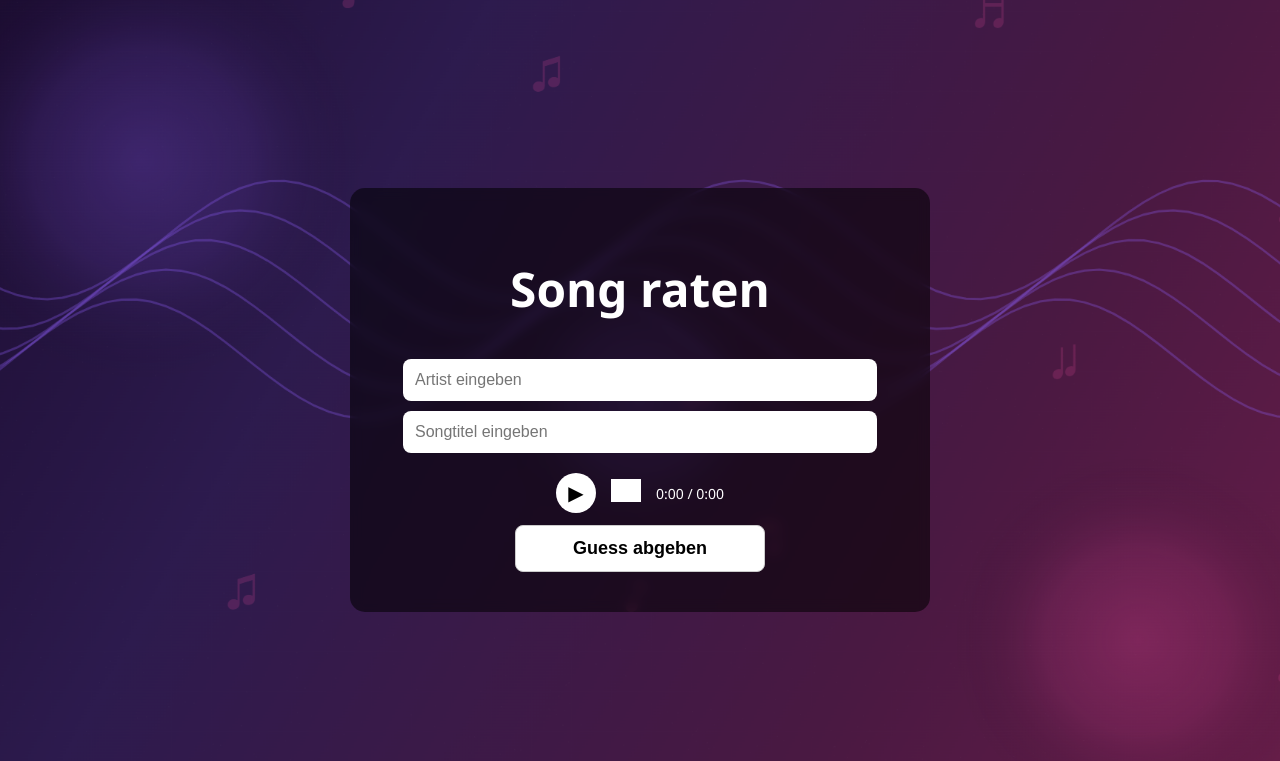
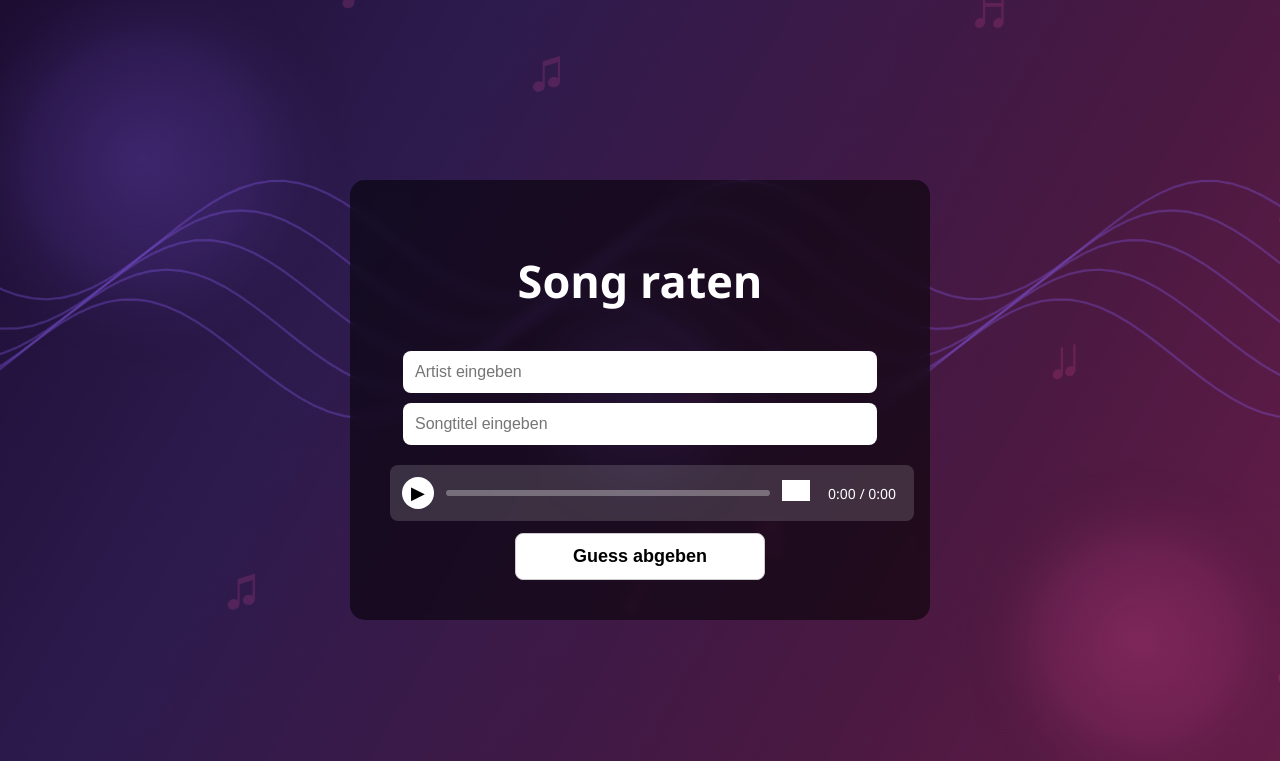
Before and after one commit to iguessimerika/beatguessr, a Flask app: page /spiel-starten in a window 1280 px wide. Shown: the top 761 px of the page. Run offline with Flask 3, Linux system fonts and the light colour scheme; a user stored in the database is signed in; grey boxes are pictures that could not be loaded.

Commit message:
spiel_start.html  überarbeitet

```diff
--- a/templates/spiel_start.html
+++ b/templates/spiel_start.html
@@ -4,8 +4,6 @@
     <meta charset="UTF-8">
     <meta name="viewport" content="width=device-width, initial-scale=1.0">
     <title>BeatGuessr – Spiel</title>
-
-    <link rel="icon" type="image/png" href="../static/favicon.png">
 
     <style>
         body {
@@ -14,24 +12,12 @@
             background-position: center;
             background-attachment: fixed;
             margin: 0;
-
             font-family: 'Segoe UI', sans-serif;
-
             display: flex;
             justify-content: center;
             align-items: center;
             height: 100vh;
             color: white;
-        }
-
-        .title-pulse {
-            animation: pulse 1.8s infinite ease-in-out;
-        }
-
-        @keyframes pulse {
-            0%   { transform: scale(1); }
-            50%  { transform: scale(1.08); }
-            100% { transform: scale(1); }
         }
 
         .game-container {
@@ -41,6 +27,15 @@
             backdrop-filter: blur(6px);
             width: 500px;
             text-align: center;
+        }
+
+        input {
+            width: 90%;
+            padding: 12px;
+            border-radius: 8px;
+            border: none;
+            margin-top: 10px;
+            font-size: 16px;
         }
 
         .btn {
@@ -63,23 +58,7 @@
             background: #e6e6e6;
         }
 
-        input {
-            width: 90%;
-            padding: 12px;
-            border-radius: 8px;
-            border: none;
-            margin-top: 10px;
-            font-size: 16px;
-        }
-
-        .hint-box {
-            background: rgba(255,255,255,0.15);
-            padding: 12px;
-            border-radius: 8px;
-            margin-top: 15px;
-            display: none;
-        }
-
+        /* Dropdown */
         .dropdown {
             width: 90%;
             background: rgba(255,255,255,0.9);
@@ -104,53 +83,71 @@
             background: #e6e6e6;
         }
 
-        /* Audio-Controls (eigene) */
+        /* Eigener Player im Stil des Standardplayers */
         .audio-controls {
             margin-top: 20px;
+            width: 100%;
+            background: rgba(255,255,255,0.15);
+            padding: 12px;
+            border-radius: 8px;
             display: flex;
             align-items: center;
-            justify-content: center;
-            gap: 15px;
+            gap: 12px;
         }
 
         .play-btn {
-            width: 40px;
-            height: 40px;
+            width: 32px;
+            height: 32px;
             border-radius: 50%;
             border: none;
-            background: #ffffff;
+            background: white;
             cursor: pointer;
-            font-size: 20px;
-            display: flex;
-            align-items: center;
-            justify-content: center;
+            font-size: 18px;
         }
 
-        .play-btn:hover {
-            background: #e6e6e6;
+        .progress-container {
+            flex: 1;
+            height: 6px;
+            background: rgba(255,255,255,0.3);
+            border-radius: 4px;
+            cursor: pointer;
+            position: relative;
         }
 
-        .time-label {
-            font-size: 14px;
-        }
-
-        /* Lautsprecher + Slider */
-        .volume-container {
-            position: relative;
-            display: inline-block;
+        .progress-bar {
+            height: 100%;
+            width: 0%;
+            background: #4da3ff;
+            border-radius: 4px;
         }
 
         .volume-icon {
-            width: 30px;
+            width: 28px;
             cursor: pointer;
             filter: brightness(0) invert(1);
         }
 
         .volume-slider {
+            width: 90px;
+            display: none;
             position: absolute;
-            left: 40px;
-            top: -2px;
-            width: 120px;
+            bottom: -35px;
+        }
+
+        .volume-container {
+            position: relative;
+        }
+
+        .time-label {
+            font-size: 14px;
+            min-width: 80px;
+        }
+
+        .hint-box {
+            background: rgba(255,255,255,0.15);
+            padding: 12px;
+            border-radius: 8px;
+            margin-top: 15px;
             display: none;
         }
     </style>
@@ -160,25 +157,26 @@
 
     <div class="game-container">
 
-        <h1 class="title-pulse" style="font-size: 45px;">Song raten</h1>
+        <h1 style="font-size: 45px;">Song raten</h1>
 
-        <!-- Eingabefeld Artist -->
         <input id="artistInput" type="text" placeholder="Artist eingeben" autocomplete="off">
         <div id="artistDropdown" class="dropdown"></div>
 
-        <!-- Eingabefeld Songtitel -->
         <input id="songInput" type="text" placeholder="Songtitel eingeben" autocomplete="off">
         <div id="songDropdown" class="dropdown"></div>
 
         <!-- Audio ohne native Controls -->
         <audio id="player">
             <source id="audioSource" src="{{ song_url }}" type="audio/mpeg">
-            Dein Browser unterstützt das Audio-Element nicht.
         </audio>
 
-        <!-- Eigene Audio-Controls -->
+        <!-- Eigener Player -->
         <div class="audio-controls">
             <button id="playPauseBtn" class="play-btn">▶</button>
+
+            <div class="progress-container">
+                <div id="progressBar" class="progress-bar"></div>
+            </div>
 
             <div class="volume-container">
                 <img src="../static/volume.png" id="volumeIcon" class="volume-icon">
@@ -188,37 +186,23 @@
             <span id="timeLabel" class="time-label">0:00 / 0:00</span>
         </div>
 
-        <!-- Guess Button -->
         <button class="btn" id="guessBtn">Guess abgeben</button>
 
-        <!-- Hinweisfelder -->
         <div id="hint1" class="hint-box">{{ hint1 }}</div>
         <div id="hint2" class="hint-box">{{ hint2 }}</div>
 
     </div>
 
     <script>
-        let versuche = 1;
-
-        const hint1 = document.getElementById("hint1");
-        const hint2 = document.getElementById("hint2");
-
-        const guessBtn = document.getElementById("guessBtn");
-
-        const artistInput = document.getElementById("artistInput");
-        const songInput = document.getElementById("songInput");
-
-        const artistDropdown = document.getElementById("artistDropdown");
-        const songDropdown = document.getElementById("songDropdown");
-
         const player = document.getElementById("player");
         const playPauseBtn = document.getElementById("playPauseBtn");
+        const progressContainer = document.querySelector(".progress-container");
+        const progressBar = document.getElementById("progressBar");
         const timeLabel = document.getElementById("timeLabel");
-
         const volumeIcon = document.getElementById("volumeIcon");
         const volumeSlider = document.getElementById("volumeSlider");
 
-        // Play/Pause
+        /* Play/Pause */
         playPauseBtn.addEventListener("click", () => {
             if (player.paused) {
                 player.play();
@@ -229,7 +213,7 @@
             }
         });
 
-        // Zeit-Anzeige
+        /* Zeitformat */
         function formatTime(sec) {
             if (isNaN(sec)) return "0:00";
             const m = Math.floor(sec / 60);
@@ -237,124 +221,32 @@
             return `${m}:${s}`;
         }
 
+        /* Fortschritt aktualisieren */
         player.addEventListener("timeupdate", () => {
+            const percent = (player.currentTime / player.duration) * 100;
+            progressBar.style.width = percent + "%";
             timeLabel.textContent = `${formatTime(player.currentTime)} / ${formatTime(player.duration)}`;
         });
 
         player.addEventListener("loadedmetadata", () => {
-            timeLabel.textContent = `${formatTime(0)} / ${formatTime(player.duration)}`;
+            timeLabel.textContent = `0:00 / ${formatTime(player.duration)}`;
         });
 
-        // Lautstärke-Slider ein-/ausblenden
+        /* Fortschrittsbalken klicken */
+        progressContainer.addEventListener("click", (e) => {
+            const rect = progressContainer.getBoundingClientRect();
+            const percent = (e.clientX - rect.left) / rect.width;
+            player.currentTime = percent * player.duration;
+        });
+
+        /* Lautstärke */
         volumeIcon.addEventListener("click", () => {
             volumeSlider.style.display =
                 volumeSlider.style.display === "block" ? "none" : "block";
         });
 
-        // Lautstärke ändern
         volumeSlider.addEventListener("input", () => {
             player.volume = volumeSlider.value / 100;
-        });
-
-        // ARTIST LIVE SEARCH
-        artistInput.addEventListener("input", () => {
-            const query = artistInput.value.trim();
-
-            if (query.length < 2) {
-                artistDropdown.style.display = "none";
-                artistDropdown.innerHTML = "";
-                return;
-            }
-
-            fetch(`/search_artist?query=${encodeURIComponent(query)}`)
-                .then(res => res.json())
-                .then(data => {
-                    artistDropdown.innerHTML = "";
-                    if (data.length === 0) {
-                        artistDropdown.style.display = "none";
-                        return;
-                    }
-                    data.forEach(artist => {
-                        const div = document.createElement("div");
-                        div.textContent = artist.name;
-                        div.onclick = () => {
-                            artistInput.value = artist.name;
-                            artistDropdown.style.display = "none";
-                        };
-                        artistDropdown.appendChild(div);
-                    });
-                    artistDropdown.style.display = "block";
-                });
-        });
-
-        // SONG LIVE SEARCH
-        songInput.addEventListener("input", () => {
-            const query = songInput.value.trim();
-            const artist = artistInput.value.trim();
-
-            if (query.length < 2) {
-                songDropdown.style.display = "none";
-                songDropdown.innerHTML = "";
-                return;
-            }
-
-            fetch(`/search_song?query=${encodeURIComponent(query)}&artist=${encodeURIComponent(artist)}`)
-                .then(res => res.json())
-                .then(data => {
-                    songDropdown.innerHTML = "";
-                    if (data.length === 0) {
-                        songDropdown.style.display = "none";
-                        return;
-                    }
-                    data.forEach(song => {
-                        const div = document.createElement("div");
-                        div.textContent = song.title;
-                        div.onclick = () => {
-                            songInput.value = song.title;
-                            songDropdown.style.display = "none";
-                        };
-                        songDropdown.appendChild(div);
-                    });
-                    songDropdown.style.display = "block";
-                });
-        });
-
-        // Dropdowns schließen
-        document.addEventListener("click", (e) => {
-            if (!artistInput.contains(e.target) && !artistDropdown.contains(e.target)) {
-                artistDropdown.style.display = "none";
-            }
-            if (!songInput.contains(e.target) && !songDropdown.contains(e.target)) {
-                songDropdown.style.display = "none";
-            }
-        });
-
-        // Guess-Logik
-        guessBtn.addEventListener("click", () => {
-            versuche++;
-
-            if (versuche === 4) hint1.style.display = "block";
-            if (versuche === 5) hint2.style.display = "block";
-
-            if (versuche === 6) {
-                window.location.href = "/verloren";
-                return;
-            }
-
-            fetch("/guess", {
-                method: "POST",
-                headers: { "Content-Type": "application/json" },
-                body: JSON.stringify({
-                    artist: artistInput.value.trim(),
-                    song: songInput.value.trim()
-                })
-            })
-            .then(res => res.json())
-            .then(data => {
-                if (data.correct === true) {
-                    window.location.href = "/gewonnen";
-                }
-            });
         });
     </script>
 
```
